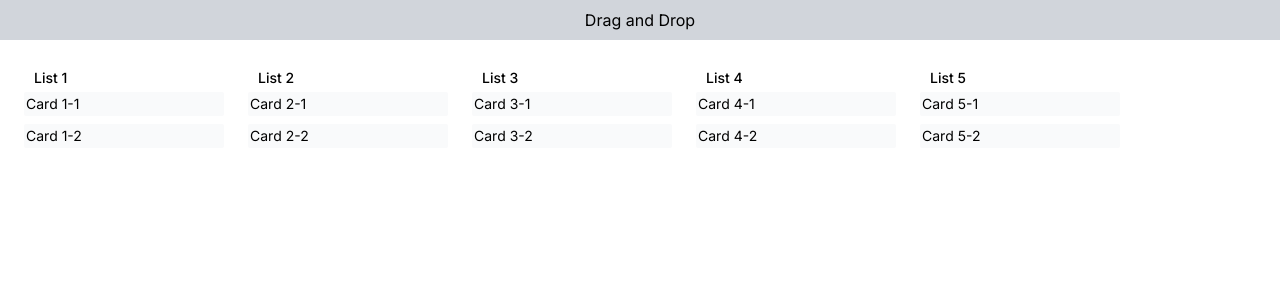
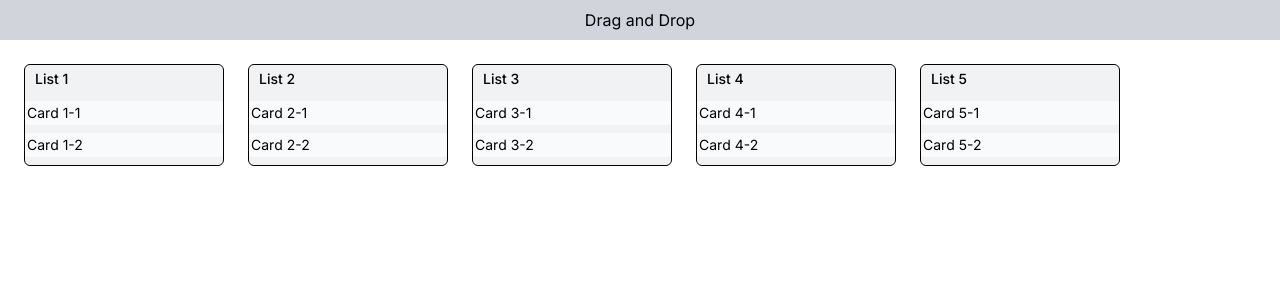
Before and after one commit to ryananhtuan-nguyen/dragndrop, a Next.js app: page / in a window 1280 px wide. Shown: the top 300 px of the page. Built offline with nearby package versions, Linux system fonts and the light colour scheme.

Commit message:
style: added margin

```diff
--- a/components/list-item.tsx
+++ b/components/list-item.tsx
@@ -16,9 +16,13 @@ export const ListItem = ({ data, index }: ListItemProps) => {
         <li
           {...provided.draggableProps}
           ref={provided.innerRef}
-          className="w-[200px] select-none mb-2"
+          className="shrink-0 h-full w-[200px] select-none mb-2"
+          onClick={() => console.log('ITEM', data.id)}
         >
-          <div className="w-full rounded-md pb-2" {...provided.dragHandleProps}>
+          <div
+            className="w-full rounded-md pb-2 border border-black bg-[#f1f2f4]"
+            {...provided.dragHandleProps}
+          >
             <div className="w-full text-sm px-2.5 py-1 h-7 font-medium border-transparent">
               {data.title}
             </div>
@@ -27,7 +31,7 @@ export const ListItem = ({ data, index }: ListItemProps) => {
                 <ol
                   ref={provided.innerRef}
                   {...provided.droppableProps}
-                  className="flex flex-col gap-y-2"
+                  className="flex flex-col gap-y-2 mt-2"
                 >
                   {data.cards.map((card, index) => (
                     <CardItem index={index} key={card.id} data={card} />
```
